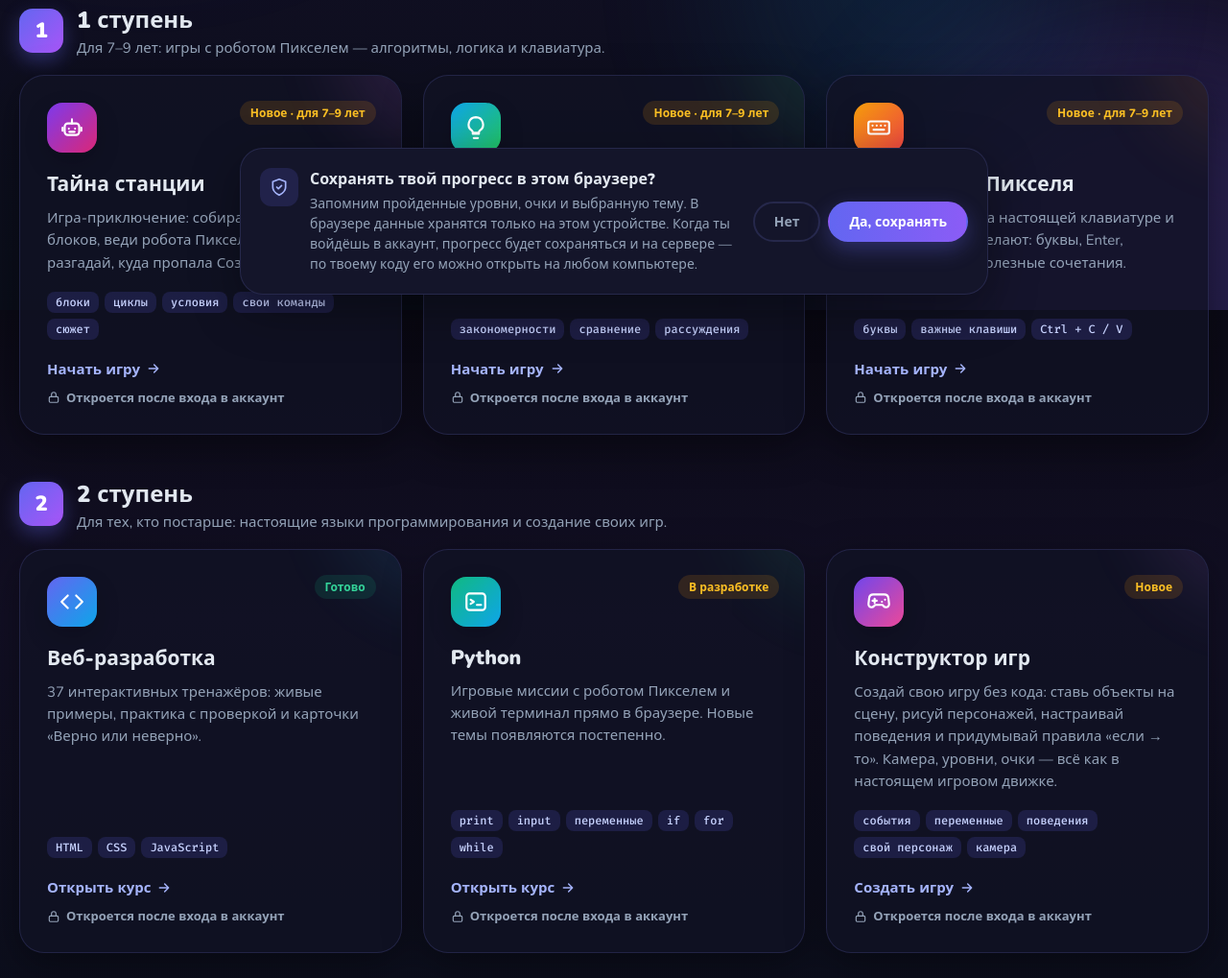
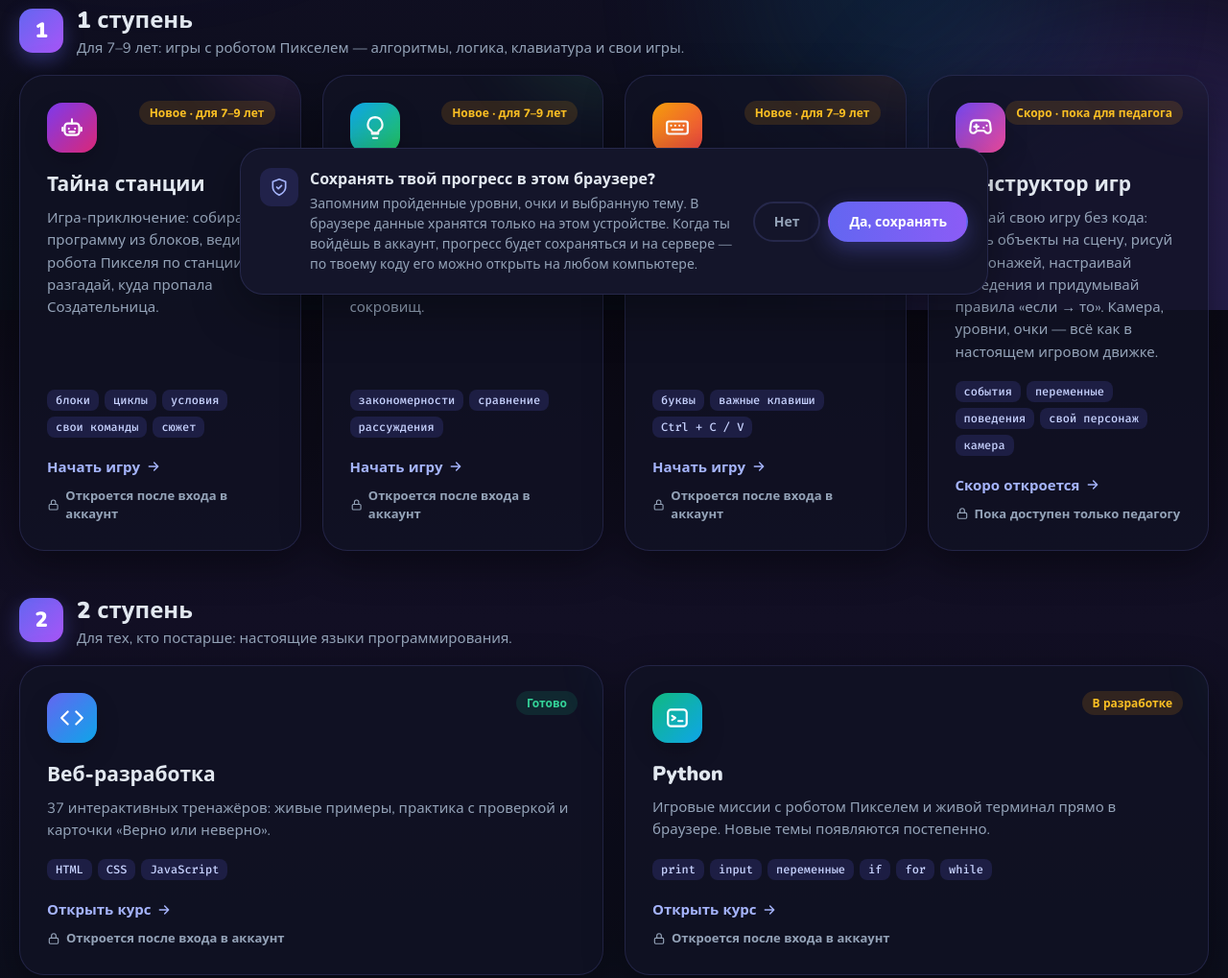
Before and after one commit to TashaKo12/my-projects, a plain HTML site: page index.html in a window 1280 px wide. Shown: the part 477-1496 px from the top of the page at 96% size. Drawn offline with nearby package versions, Linux system fonts and the light colour scheme.

Commit message:
Конструктор игр — в 1 ступень, пока «Скоро»

```diff
--- a/index.html
+++ b/index.html
@@ -704,7 +704,7 @@ body.guest .card .lock { display: inline-flex; }
           <span class="stage-num">1</span>
           <div>
             <h2 class="stage-title">1 ступень</h2>
-            <p class="stage-note">Для 7–9 лет: игры с роботом Пикселем — алгоритмы, логика и клавиатура.</p>
+            <p class="stage-note">Для 7–9 лет: игры с роботом Пикселем — алгоритмы, логика, клавиатура и свои игры.</p>
           </div>
         </div>
         <div class="grid">
@@ -749,6 +749,20 @@ body.guest .card .lock { display: inline-flex; }
           </span>
           <span class="lock"><svg viewBox="0 0 24 24" fill="none" stroke="currentColor" stroke-width="2" stroke-linecap="round" stroke-linejoin="round" aria-hidden="true"><rect x="4" y="11" width="16" height="10" rx="2"/><path d="M8 11V7a4 4 0 0 1 8 0v4"/></svg>Откроется после входа в аккаунт</span>
         </a>
+
+        <a class="card" href="https://tashako12.github.io/web-dev-trainer/#/studio" style="--card-grad: linear-gradient(135deg, #7046ec, #ec4899); --card-glow: #c084fc">
+          <span class="status status-soon">Скоро · пока для педагога</span>
+          <span class="card-icon">
+            <svg viewBox="0 0 24 24" fill="none" stroke="currentColor" stroke-width="2" stroke-linecap="round" stroke-linejoin="round" aria-hidden="true"><path d="M6 11h4M8 9v4M15 12h.01M18 10h.01"/><path d="M17.32 5H6.68a4 4 0 0 0-3.98 3.59l-.6 5.42A3 3 0 0 0 5.08 17.3c.9 0 1.75-.4 2.32-1.1L8.5 15h7l1.1 1.2c.57.7 1.42 1.1 2.32 1.1a3 3 0 0 0 2.98-3.29l-.6-5.42A4 4 0 0 0 17.32 5z"/></svg>
+          </span>
+          <h2>Конструктор игр</h2>
+          <p>Создай свою игру без кода: ставь объекты на сцену, рисуй персонажей, настраивай поведения и придумывай правила «если → то». Камера, уровни, очки — всё как в настоящем игровом движке.</p>
+          <div class="tags"><span>события</span><span>переменные</span><span>поведения</span><span>свой персонаж</span><span>камера</span></div>
+          <span class="card-cta">Скоро откроется
+            <svg viewBox="0 0 24 24" fill="none" stroke="currentColor" stroke-width="2.2" stroke-linecap="round" stroke-linejoin="round" aria-hidden="true"><path d="M5 12h14M13 6l6 6-6 6"/></svg>
+          </span>
+          <span class="lock"><svg viewBox="0 0 24 24" fill="none" stroke="currentColor" stroke-width="2" stroke-linecap="round" stroke-linejoin="round" aria-hidden="true"><rect x="4" y="11" width="16" height="10" rx="2"/><path d="M8 11V7a4 4 0 0 1 8 0v4"/></svg>Пока доступен только педагогу</span>
+        </a>
         </div>
       </div>
 
@@ -757,7 +771,7 @@ body.guest .card .lock { display: inline-flex; }
           <span class="stage-num">2</span>
           <div>
             <h2 class="stage-title">2 ступень</h2>
-            <p class="stage-note">Для тех, кто постарше: настоящие языки программирования и создание своих игр.</p>
+            <p class="stage-note">Для тех, кто постарше: настоящие языки программирования.</p>
           </div>
         </div>
         <div class="grid">
@@ -789,19 +803,6 @@ body.guest .card .lock { display: inline-flex; }
           <span class="lock"><svg viewBox="0 0 24 24" fill="none" stroke="currentColor" stroke-width="2" stroke-linecap="round" stroke-linejoin="round" aria-hidden="true"><rect x="4" y="11" width="16" height="10" rx="2"/><path d="M8 11V7a4 4 0 0 1 8 0v4"/></svg>Откроется после входа в аккаунт</span>
         </a>
 
-        <a class="card" href="https://tashako12.github.io/web-dev-trainer/#/studio" style="--card-grad: linear-gradient(135deg, #7046ec, #ec4899); --card-glow: #c084fc">
-          <span class="status status-soon">Новое</span>
-          <span class="card-icon">
-            <svg viewBox="0 0 24 24" fill="none" stroke="currentColor" stroke-width="2" stroke-linecap="round" stroke-linejoin="round" aria-hidden="true"><path d="M6 11h4M8 9v4M15 12h.01M18 10h.01"/><path d="M17.32 5H6.68a4 4 0 0 0-3.98 3.59l-.6 5.42A3 3 0 0 0 5.08 17.3c.9 0 1.75-.4 2.32-1.1L8.5 15h7l1.1 1.2c.57.7 1.42 1.1 2.32 1.1a3 3 0 0 0 2.98-3.29l-.6-5.42A4 4 0 0 0 17.32 5z"/></svg>
-          </span>
-          <h2>Конструктор игр</h2>
-          <p>Создай свою игру без кода: ставь объекты на сцену, рисуй персонажей, настраивай поведения и придумывай правила «если → то». Камера, уровни, очки — всё как в настоящем игровом движке.</p>
-          <div class="tags"><span>события</span><span>переменные</span><span>поведения</span><span>свой персонаж</span><span>камера</span></div>
-          <span class="card-cta">Создать игру
-            <svg viewBox="0 0 24 24" fill="none" stroke="currentColor" stroke-width="2.2" stroke-linecap="round" stroke-linejoin="round" aria-hidden="true"><path d="M5 12h14M13 6l6 6-6 6"/></svg>
-          </span>
-          <span class="lock"><svg viewBox="0 0 24 24" fill="none" stroke="currentColor" stroke-width="2" stroke-linecap="round" stroke-linejoin="round" aria-hidden="true"><rect x="4" y="11" width="16" height="10" rx="2"/><path d="M8 11V7a4 4 0 0 1 8 0v4"/></svg>Откроется после входа в аккаунт</span>
-        </a>
         </div>
       </div>
     </section>
```
